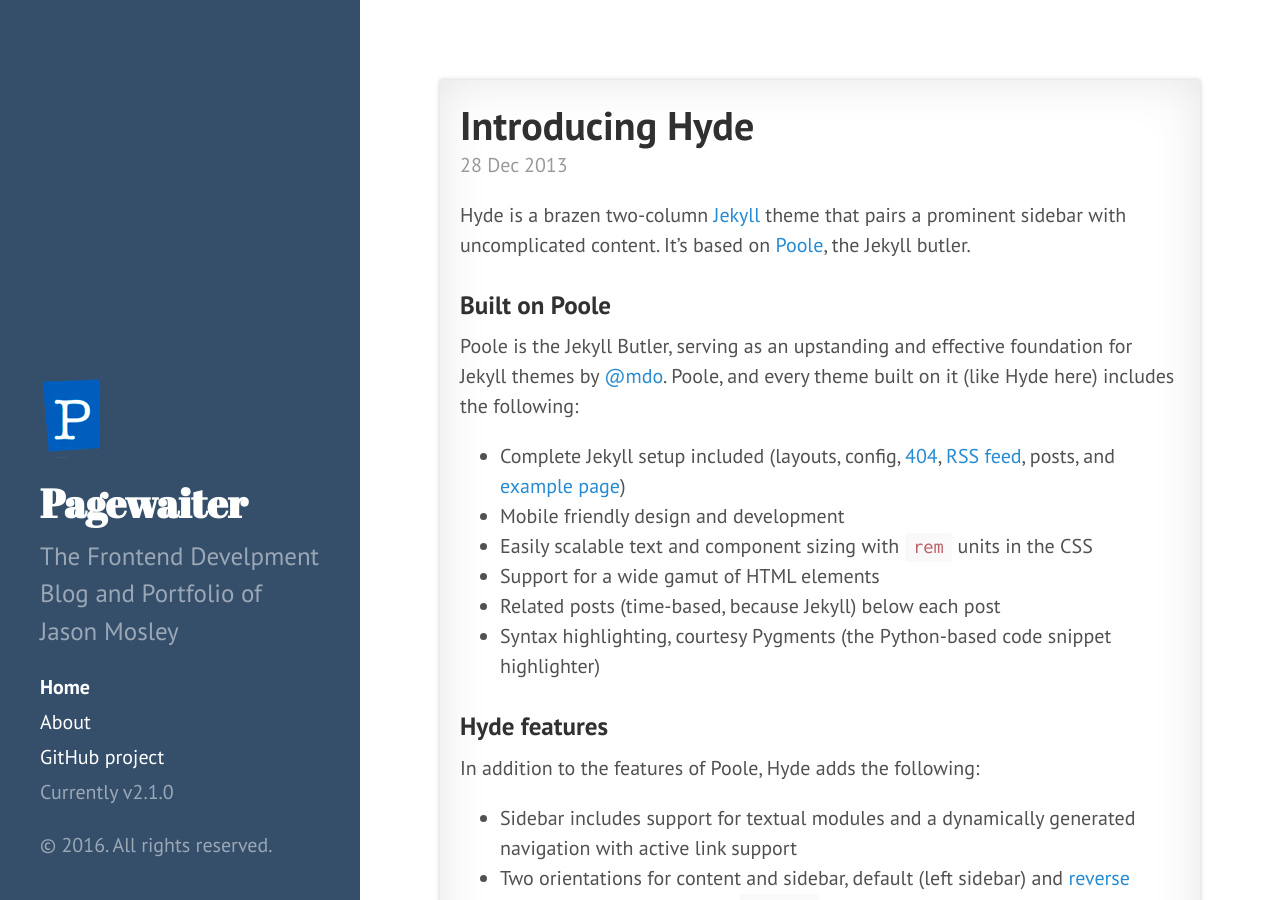
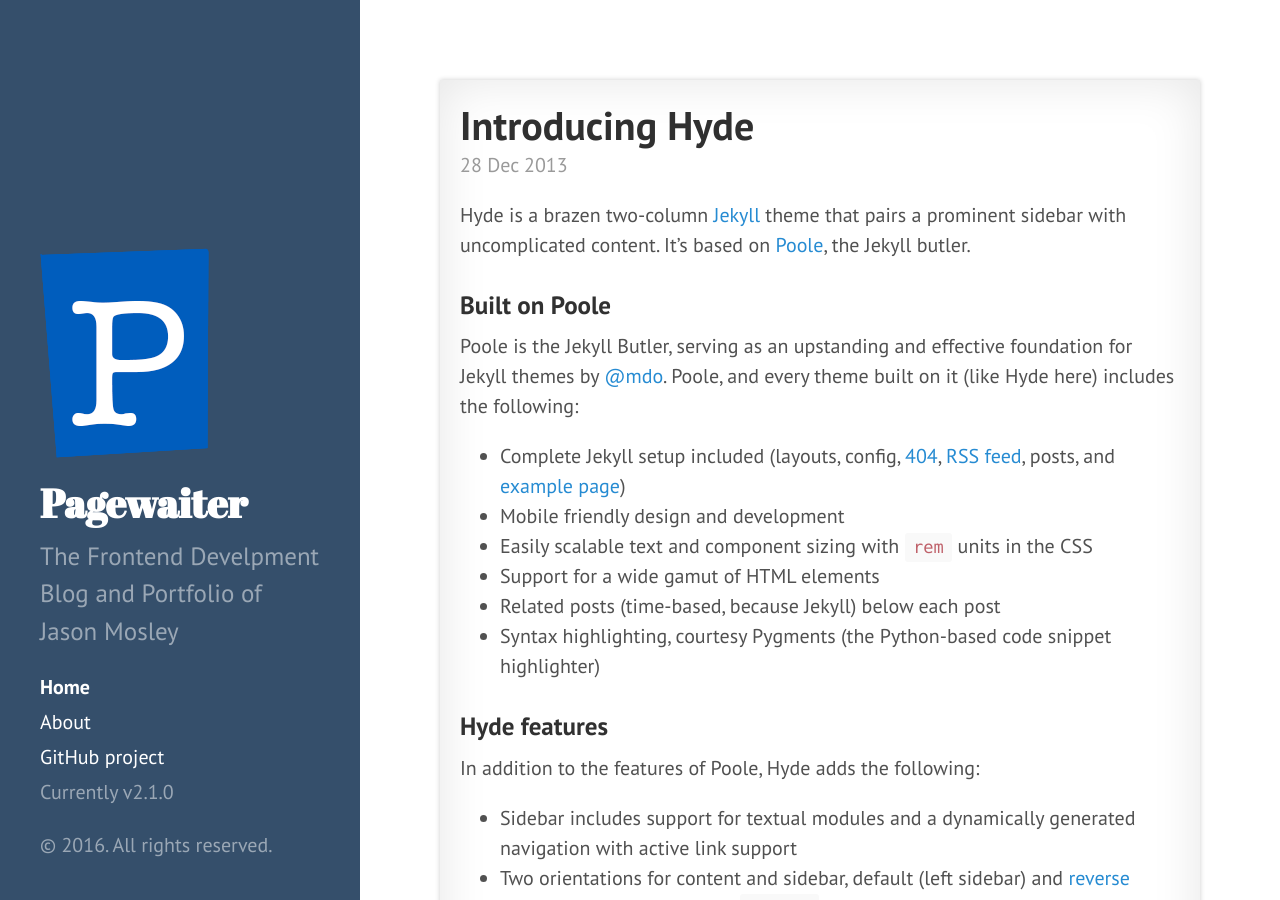
Before and after one commit to Pagewaiter/pagewaiter.github.io, a Jekyll site: the page built from index.html, in a window 1280 px wide and 900 px high. Built offline with Jekyll 4.4.1, drawn with Linux system fonts in a browser that asks for light colours; Markdown is read by kramdown in place of the engine named in the settings; the list of posts is cut into pages by our own code.

Commit message:
updated icons and logo

```diff
--- a/_includes/sidebar.html
+++ b/_includes/sidebar.html
@@ -2,7 +2,7 @@
   <div class="container sidebar-sticky">
     <div class="sidebar-about">
       <a href="{{ site.baseurl }}">
-        <img src="{{ site.baseurl }}public/images/logo.png" alt="Pagewaiter" />
+        <img src="{{ site.baseurl }}public/images/logo.png" alt="Pagewaiter" width="169" height="210"/>
       </a>
       <h1>
         <a href="{{ site.baseurl }}">
```
Also changed, not shown: favicon.png (added), public/apple-touch-icon-144-precomposed.png, public/favicon.ico, public/images/logo.png.
